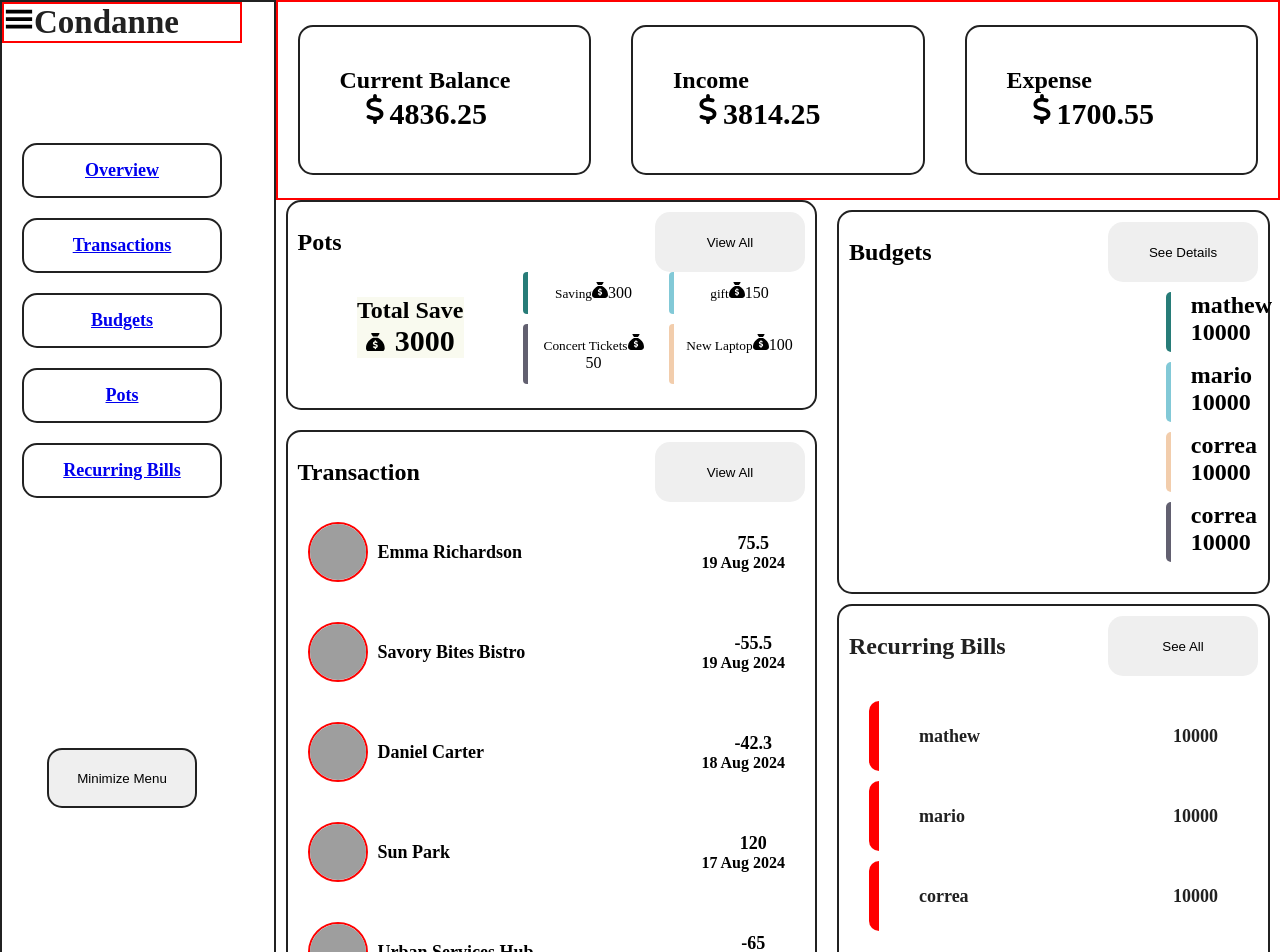
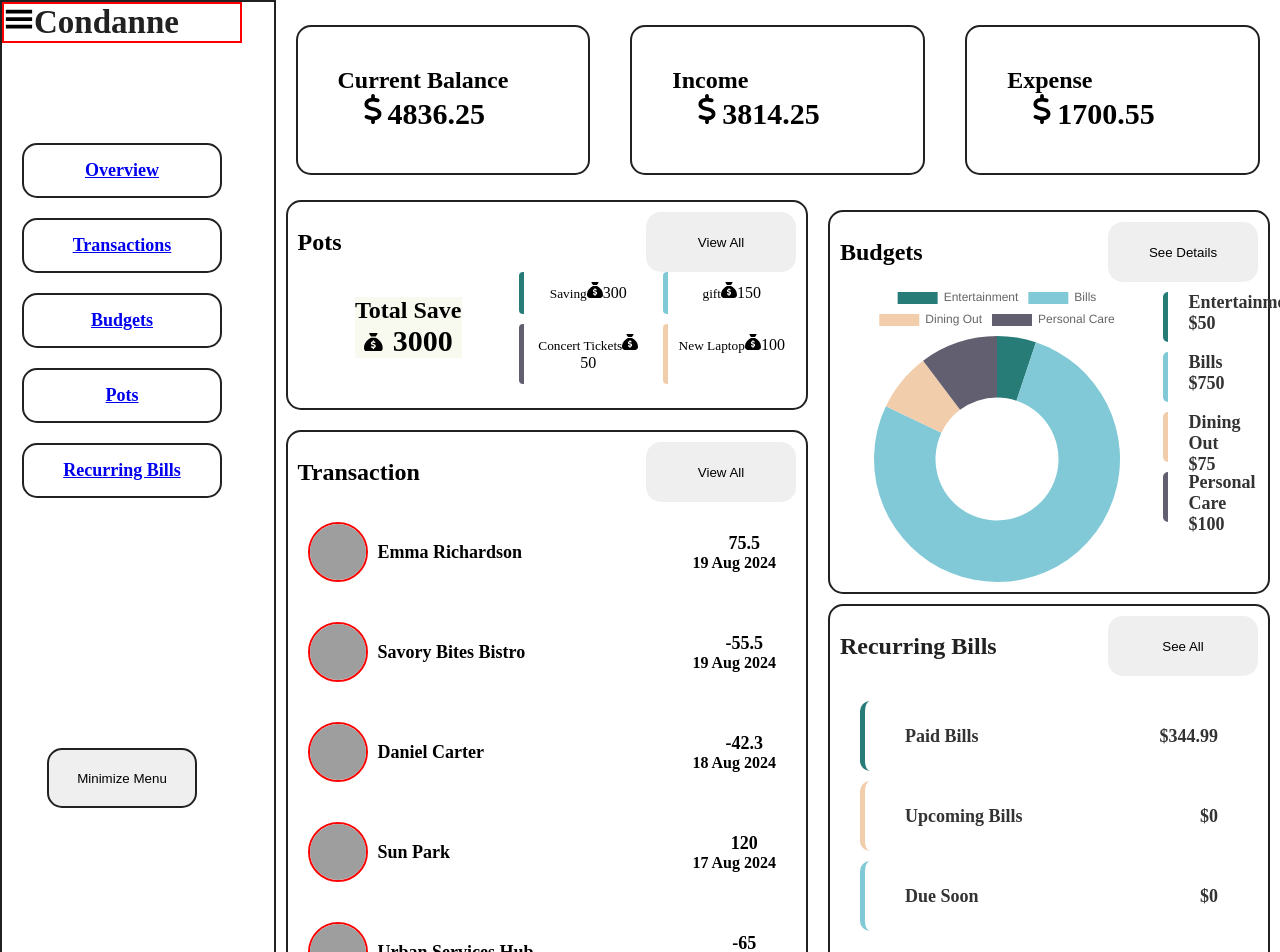
Before and after one commit to Correa95/Personal-Finance-Application, a React (Vite) app in the folder Personal-Budgets/: page / in a window 1280 px wide. Shown: the top 952 px of the page. Built offline with nearby package versions, Linux system fonts and the light colour scheme; grey boxes are pictures that could not be loaded.

Commit message:
creat the budget chart

```diff
--- a/Personal-Budgets/package.json
+++ b/Personal-Budgets/package.json
@@ -10,7 +10,9 @@
     "preview": "vite preview"
   },
   "dependencies": {
+    "chart.js": "^4.4.7",
     "react": "^18.3.1",
+    "react-chartjs-2": "^5.2.0",
     "react-dom": "^18.3.1",
     "react-icons": "^5.3.0",
     "react-router-dom": "^6.28.0"
--- a/Personal-Budgets/src/Components/Card2.css
+++ b/Personal-Budgets/src/Components/Card2.css
@@ -2,7 +2,6 @@
   width: 45%;
   height: 100%;
   margin: 10px;
-  /* border: 2px solid blue; */
 }
 .budget {
   background-color: var(--secondary-color);
@@ -20,33 +19,36 @@
 .chart {
   width: 75%;
   height: 300px;
-  /* border: 2px solid red; */
+  display: flex;
+  justify-content: center;
+  align-items: center;
 }
 .category {
   width: 25%;
   height: 300px;
-  /* border: 2px solid red; */
+  font-size: 12px;
+  color: #333;
 }
 .entertainmentAmount {
-  height: 60px;
+  height: 50px;
   margin: 10px;
   border-radius: 5px 0px 0px 5px;
   border-left: 5px solid var(--saving-color);
 }
 .amountBill {
-  height: 60px;
+  height: 50px;
   margin: 10px;
   border-radius: 5px 0px 0px 5px;
   border-left: 5px solid var(--gift-color);
 }
 .dinningOut {
-  height: 60px;
+  height: 50px;
   margin: 10px;
   border-radius: 5px 0px 0px 5px;
   border-left: 5px solid var(--laptop-color);
 }
 .personalCare {
-  height: 60px;
+  height: 50px;
   margin: 10px;
   border-radius: 5px 0px 0px 5px;
   border-left: 5px solid var(--concert-color);
@@ -66,6 +68,7 @@ h2 {
   margin-left: 10px;
   margin-top: 10px;
 }
+
 .bills {
   display: flex;
   flex-direction: column;
@@ -73,8 +76,10 @@ h2 {
   align-items: center;
   margin: 20px;
 }
+
 .paidBills {
   font-size: 12px;
+  color: #333;
   width: 100%;
   height: 70px;
   display: flex;
@@ -83,10 +88,11 @@ h2 {
   margin: 5px;
   padding: 20px;
   border-radius: 10px;
-  border-left: 10px solid red;
+  border-left: 5px solid var(--saving-color);
 }
 .totalUpcoming {
   font-size: 12px;
+  color: #333;
   width: 100%;
   height: 70px;
   display: flex;
@@ -95,10 +101,11 @@ h2 {
   margin: 5px;
   padding: 20px;
   border-radius: 10px;
-  border-left: 10px solid red;
+  border-left: 5px solid var(--laptop-color);
 }
 .dueSoon {
   font-size: 12px;
+  color: #333;
   width: 100%;
   height: 70px;
   display: flex;
@@ -107,5 +114,5 @@ h2 {
   margin: 5px;
   padding: 20px;
   border-radius: 10px;
-  border-left: 10px solid red;
+  border-left: 5px solid var(--gift-color);
 }
--- a/Personal-Budgets/src/Components/Card2.jsx
+++ b/Personal-Budgets/src/Components/Card2.jsx
@@ -1,6 +1,72 @@
+import data from "../data/data.json";
+import { Chart as ChartJS, ArcElement, Tooltip, Legend } from "chart.js";
+import { Doughnut } from "react-chartjs-2";
+
+ChartJS.register(ArcElement, Tooltip, Legend);
+
 import "./Card2.css";
 
 function Card2() {
+  // Function to get the resolved color for a CSS variable
+  const getCSSVariableColor = (variableName) =>
+    getComputedStyle(document.documentElement)
+      .getPropertyValue(variableName)
+      .trim();
+
+  const chartData = {
+    labels: ["Entertainment", "Bills", "Dining Out", "Personal Care"],
+    datasets: [
+      {
+        data: data.budgets
+          .filter((budget) =>
+            ["Entertainment", "Bills", "Dining Out", "Personal Care"].includes(
+              budget.category
+            )
+          )
+          .map((budget) => budget.maximum),
+        backgroundColor: [
+          getCSSVariableColor("--saving-color"), // Matches .entertainmentAmount
+          getCSSVariableColor("--gift-color"), // Matches .amountBill
+          getCSSVariableColor("--laptop-color"), // Matches .dinningOut
+          getCSSVariableColor("--concert-color"), // Matches .personalCare
+        ],
+        borderWidth: 0,
+      },
+    ],
+  };
+  ///////////////////////////////
+  const transactions = data.transactions;
+  const calculateBills = (transactions) => {
+    const today = new Date();
+
+    const paidBills = transactions
+      .filter(
+        (t) => t.category === "Bills" && t.recurring && new Date(t.date) < today
+      )
+      .reduce((acc, t) => acc + Math.abs(t.amount), 0);
+
+    const upcomingBills = transactions
+      .filter(
+        (t) => t.category === "Bills" && t.recurring && new Date(t.date) > today
+      )
+      .reduce((acc, t) => acc + Math.abs(t.amount), 0);
+
+    const dueSoonBills = transactions
+      .filter(
+        (t) =>
+          t.category === "Bills" &&
+          !t.recurring &&
+          new Date(t.date) >= today &&
+          new Date(t.date) <= new Date(today.setDate(today.getDate() + 7))
+      )
+      .reduce((acc, t) => acc + Math.abs(t.amount), 0);
+
+    return { paidBills, upcomingBills, dueSoonBills };
+  };
+
+  const { paidBills, upcomingBills, dueSoonBills } =
+    calculateBills(transactions);
+
   return (
     <div className="card2">
       <div className="budget">
@@ -9,25 +75,60 @@ function Card2() {
           <button className="btn">See Details</button>
         </div>
         <div className="container">
-          <div className="chart"></div>
+          <div className="chart">
+            <Doughnut data={chartData} />
+          </div>
           {/* /////////////// */}
           <div className="category">
-            <div className="entertainmentAmount">
-              <h2 className="entertainment">mathew</h2>
-              <h2 className="amount">10000</h2>
-            </div>
-            <div className="amountBill">
-              <h2 className="bill">mario</h2>
-              <h2 className="amount">10000</h2>
-            </div>
-            <div className="dinningOut">
-              <h2 className="dinning">correa</h2>
-              <h2 className="out">10000</h2>
-            </div>
-            <div className="personalCare">
-              <h2 className="personal">correa</h2>
-              <h2 className="care">10000</h2>
-            </div>
+            {data.budgets
+              .filter((budget) =>
+                [
+                  "Entertainment",
+                  "Bills",
+                  "Dining Out",
+                  "Personal Care",
+                ].includes(budget.category)
+              )
+
+              .map((budget) => {
+                switch (budget.category) {
+                  case "Entertainment":
+                    return (
+                      <div
+                        className="entertainmentAmount"
+                        key={budget.category}
+                      >
+                        <h2 className="entertainment" key={budget.category}>
+                          Entertainment
+                        </h2>
+                        <h2 className="amount">${budget.maximum}</h2>
+                      </div>
+                    );
+                  case "Bills":
+                    return (
+                      <div className="amountBill" key={budget.category}>
+                        <h2 className="bill">Bills</h2>
+                        <h2 className="amount">${budget.maximum}</h2>
+                      </div>
+                    );
+                  case "Dining Out":
+                    return (
+                      <div className="dinningOut" key={budget.category}>
+                        <h2 className="dinning">Dining Out</h2>
+                        <h2 className="out">${budget.maximum}</h2>
+                      </div>
+                    );
+                  case "Personal Care":
+                    return (
+                      <div className="personalCare" key={budget.category}>
+                        <h2 className="personal">Personal Care</h2>
+                        <h2 className="care">${budget.maximum}</h2>
+                      </div>
+                    );
+                  default:
+                    return null;
+                }
+              })}
           </div>
         </div>
       </div>
@@ -36,18 +137,19 @@ function Card2() {
           <h1>Recurring Bills</h1>
           <button className="btn">See All</button>
         </div>
+
         <div className="bills">
           <div className="paidBills">
-            <h2 className="paid">mathew</h2>
-            <h2 className="bill">10000</h2>
+            <h2 className="paid">Paid Bills</h2>
+            <h2 className="bill">${paidBills}</h2>
           </div>
           <div className="totalUpcoming">
-            <h2 className="totalUp">mario</h2>
-            <h2 className="upcoming">10000</h2>
+            <h2 className="totalUp">Upcoming Bills</h2>
+            <h2 className="upcoming">${upcomingBills}</h2>
           </div>
           <div className="dueSoon">
-            <h2 className="due">correa</h2>
-            <h2 className="soon">10000</h2>
+            <h2 className="due">Due Soon</h2>
+            <h2 className="soon">${dueSoonBills}</h2>
           </div>
         </div>
       </div>
--- a/Personal-Budgets/src/Components/OverView.css
+++ b/Personal-Budgets/src/Components/OverView.css
@@ -11,7 +11,7 @@
   display: flex;
   justify-content: center;
   align-items: center;
-  border: 2px solid red;
+  /* border: 2px solid red; */
 }
 .card {
   background-color: var(--secondary-color);
```
Also changed, not shown: 1 other file (tests, documents, lock files or other folders).
